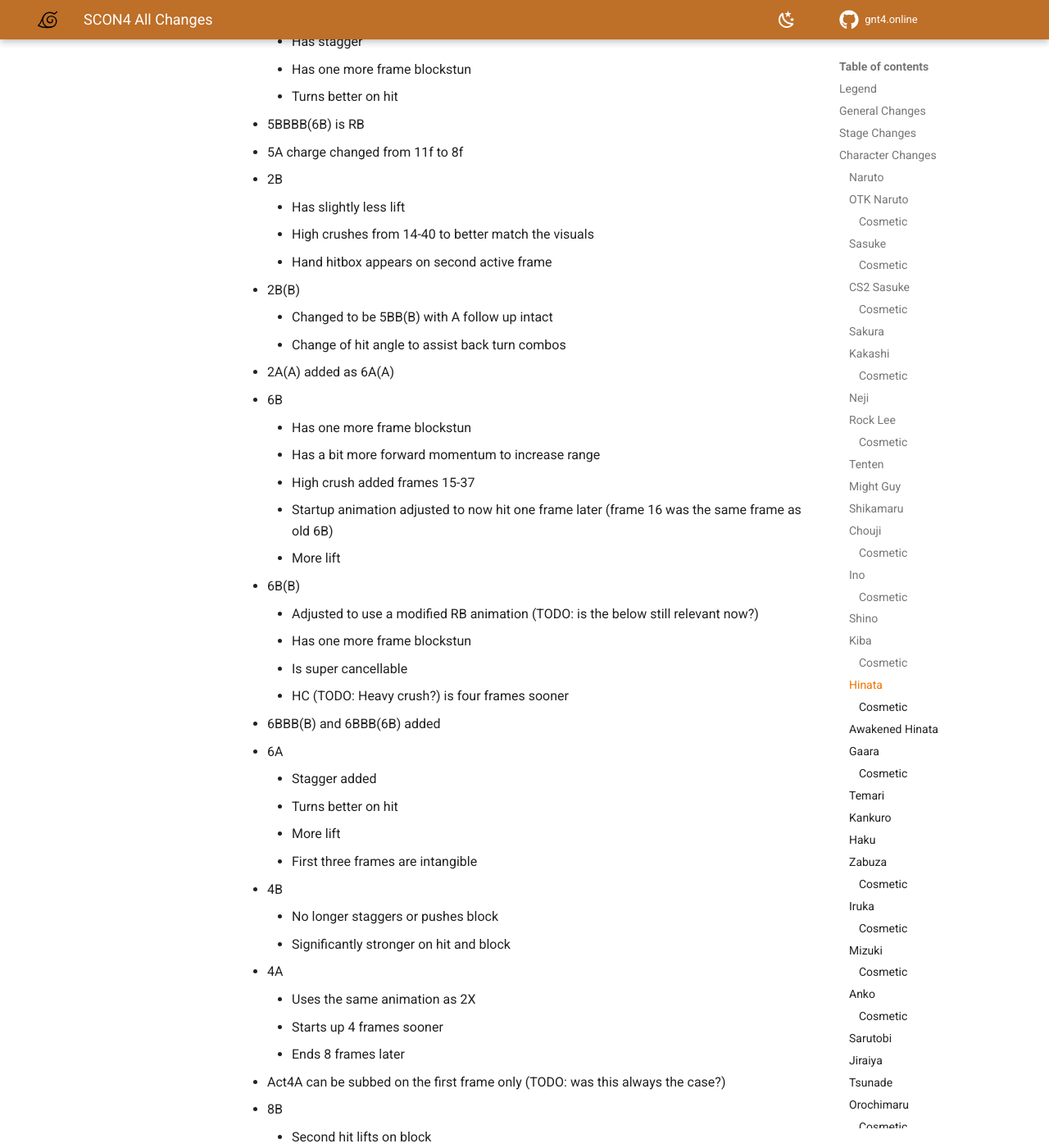
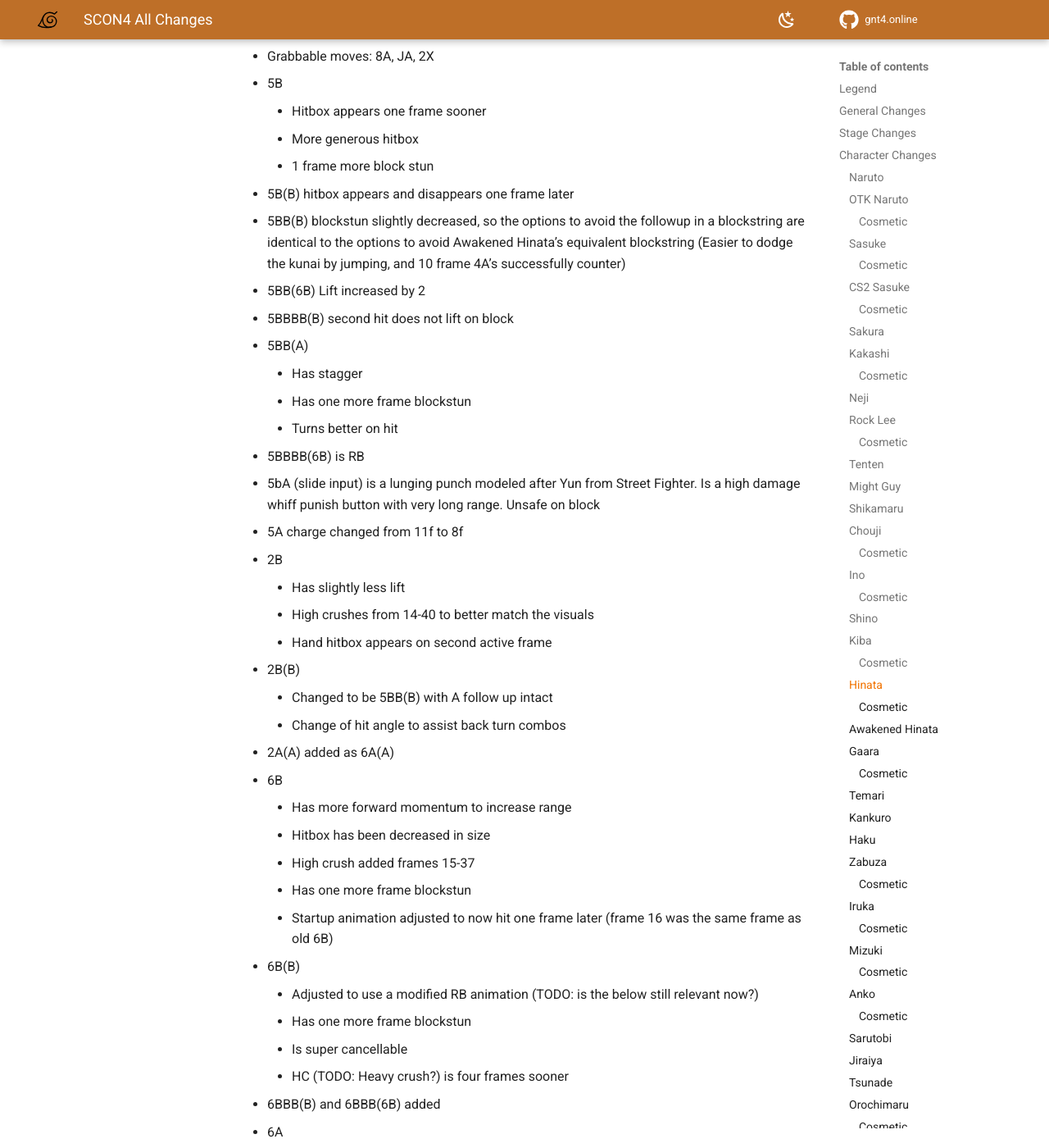
Before and after one commit to NicholasMoser/gnt4.online, an MkDocs documentation site: the page built from docs/scon4_all_changes.md, in a window 1280 px wide and 1400 px high, scrolled down 47546 px. Shown: the whole window at 82% size. Built offline with MkDocs 1.6.1 and Material for MkDocs 9.7.7, drawn with Linux system fonts in a browser that asks for light colours; comment, search, counter and statistics services are not loaded; some of the changed text lies outside the part shown.

Commit message:
Add 1.3.42 up to Kakashi

```diff
--- a/docs/scon4_all_changes.md
+++ b/docs/scon4_all_changes.md
@@ -78,6 +78,8 @@
 - Damage for "reversal" supers has been normalized down across the board
 - Slide inputs have been introduced. These inputs are common in Tekken and Soul Calibur. Simply slide your thumb/finger from the first button to the second quickly to use.
 - The moves that activate even when blocked (example Chouji 8A) will also activate when clashing the initial hitbox
+- Jump attacks have been changed across the cast to make them all air throwable
+- Airthrows are invulnerable during the animation to avoid being hit out of a successful air throw by a move like Itachi’s jA
 
 Note: 3-Man Cell is currently non-functional.
 
@@ -524,6 +526,7 @@
 - Act4A moves into launch hit faster, unblockable
 - 8B hitbox appears two frames later
 - JB is super cancellable, better descent angle
+- J2B added as a modified version of the BBBA(B) kick
 - J2Y
     - Added
     - Requires and costs 25% meter
@@ -538,6 +541,7 @@
 - RB
     - Is super cancellable
     - High crushes frame 6 (from 1)
+- RA kunais have more lift for better combo consistency
 - GRKnJ
     - Travels two frames slower
     - Appears further back
@@ -562,8 +566,9 @@
     - Second hit pushes on block with a slightly bigger knee hitbox
     - Hitbox disappears one frame earlier
     - Has no pushback on the second hit and a slightly improved hitbox
+    - Damage adjusted to 13+22, from 17-18 (TODO: Fix this syntax)
 - 6A
-    - First hit has more lift
+    - First hit has more lift (to avoid a situation where the first hit connected and the second missed because of the counter hit while crouched hitstun animation)
     - First hit has +7 frames of blockstun
     - 2 more frames on duration
     - Hitbox on the hand slightly bigger to better match the kunai
@@ -877,7 +882,7 @@
 - 5Y
     - Works both sides
     - Does 20 damage with no gate or 1 gate open
-- 2Y is a side switch throw
+- 2Y is a higher damage hard knockdown throw
 - 5X
     - Elbow hitbox moved to shoulder
     - Slightly bigger shoulder hitbox
@@ -1115,6 +1120,7 @@
 - JB
     - Hitbox appears 1 frame later
     - Hitbox disappears 3 frames later
+    - Hitboxes decreased to 150 in size, from 179
 - JB(B) and JB(2B) are strings
 - JA in combos teleports with 6 or 4
 - JY added
@@ -1329,11 +1335,15 @@
     - More generous hitbox
     - 1 frame more block stun
 - 5B(B) hitbox appears and disappears one frame later
+- 5BB(B) blockstun slightly decreased, so the options to avoid the followup in a blockstring are identical to the options to avoid Awakened Hinata’s equivalent blockstring (Easier to dodge the kunai by jumping, and 10 frame 4A’s successfully counter)
+- 5BB(6B) Lift increased by 2
+- 5BBBB(B) second hit does not lift on block
 - 5BB(A)
     - Has stagger
     - Has one more frame blockstun
     - Turns better on hit
 - 5BBBB(6B) is RB
+- 5bA (slide input) is a lunging punch modeled after Yun from Street Fighter. Is a high damage whiff punish button with very long range. Unsafe on block
 - 5A charge changed from 11f to 8f
 - 2B
     - Has slightly less lift
@@ -1344,11 +1354,11 @@
     - Change of hit angle to assist back turn combos
 - 2A(A) added as 6A(A)
 - 6B
+    - Has more forward momentum to increase range
+    - Hitbox has been decreased in size
+    - High crush added frames 15-37
     - Has one more frame blockstun
-    - Has a bit more forward momentum to increase range
-    - High crush added frames 15-37
     - Startup animation adjusted to now hit one frame later (frame 16 was the same frame as old 6B)
-    - More lift
 - 6B(B)
     - Adjusted to use a modified RB animation (TODO: is the below still relevant now?)
     - Has one more frame blockstun
@@ -1391,6 +1401,7 @@
     - Pushes on block with 4 more frames of blockstun
     - Has more backwards momentum on step back (41-51)
     - Hitbox is active for 5 more frames (2 to 7)
+    - Lift increased by 2
 - RB is the 5BB6B / 2B6B extension
 - RA damage reduced from 19 to 15
 - GRKnJ
@@ -1920,6 +1931,9 @@
 - GRKnJ
     - Hitbox appears one frame later
     - Appears much further back
+- Dash Punch (6BBA and other strings)
+    - Now super cancels, allowing combos into 5X or 2X near walls
+    - Has 4 more lift to allow combos
 
 #### Cosmetic
 
```
